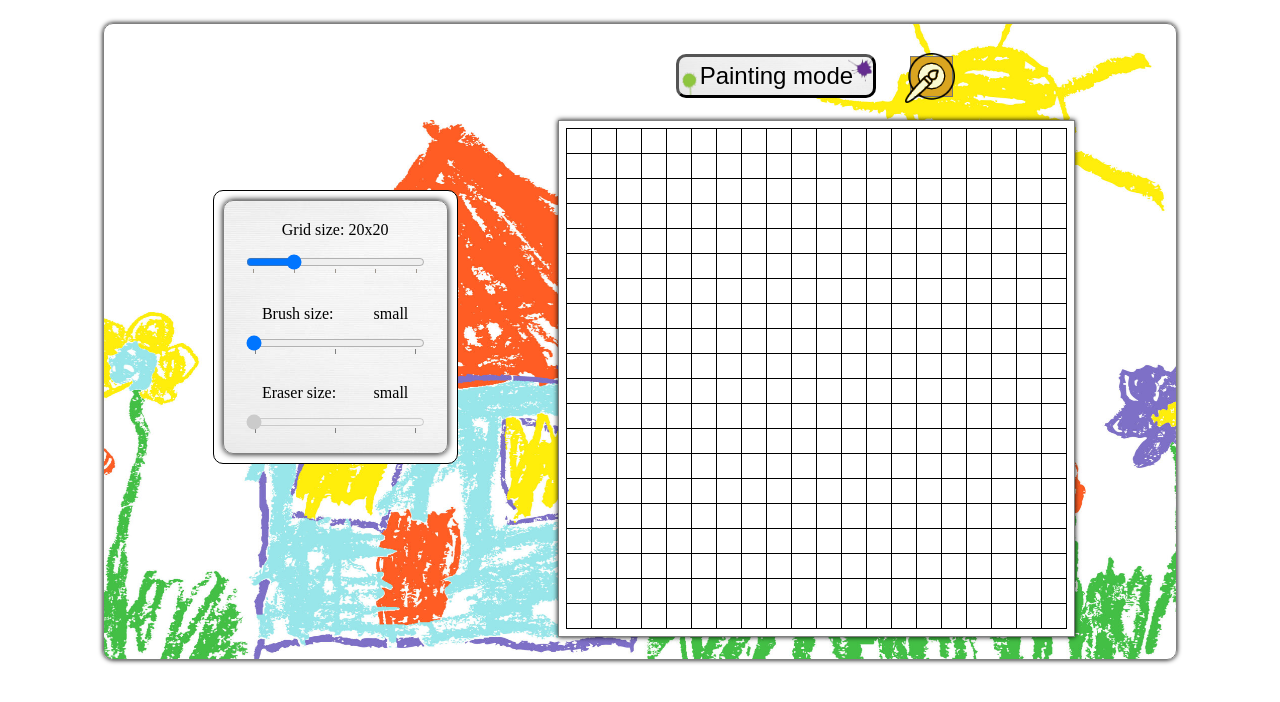
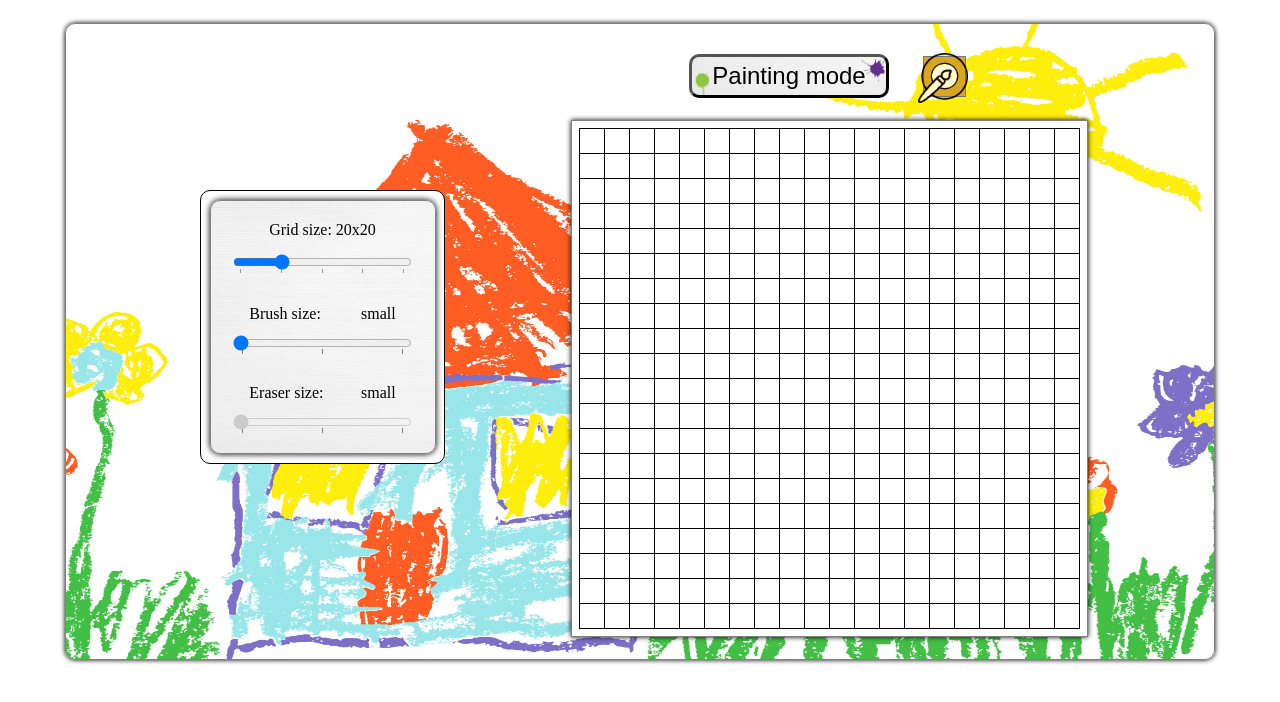
Before and after one commit to Roman-Luzyanin/Etch-a-Sketch, a plain HTML site: page index.html in a window 1280 px wide. Drawn offline with Linux system fonts and the light colour scheme.

Commit message:
Update styles.css

```diff
--- a/styles.css
+++ b/styles.css
@@ -57,7 +57,7 @@ input:disabled {
 .workSpace {
 	display: flex;
 	justify-content: space-evenly;
-	width: 85%;
+	width: 1150px;
 	margin-top: 15px;
 	padding-bottom: 30px;
 	border: 1px solid gray;
```
